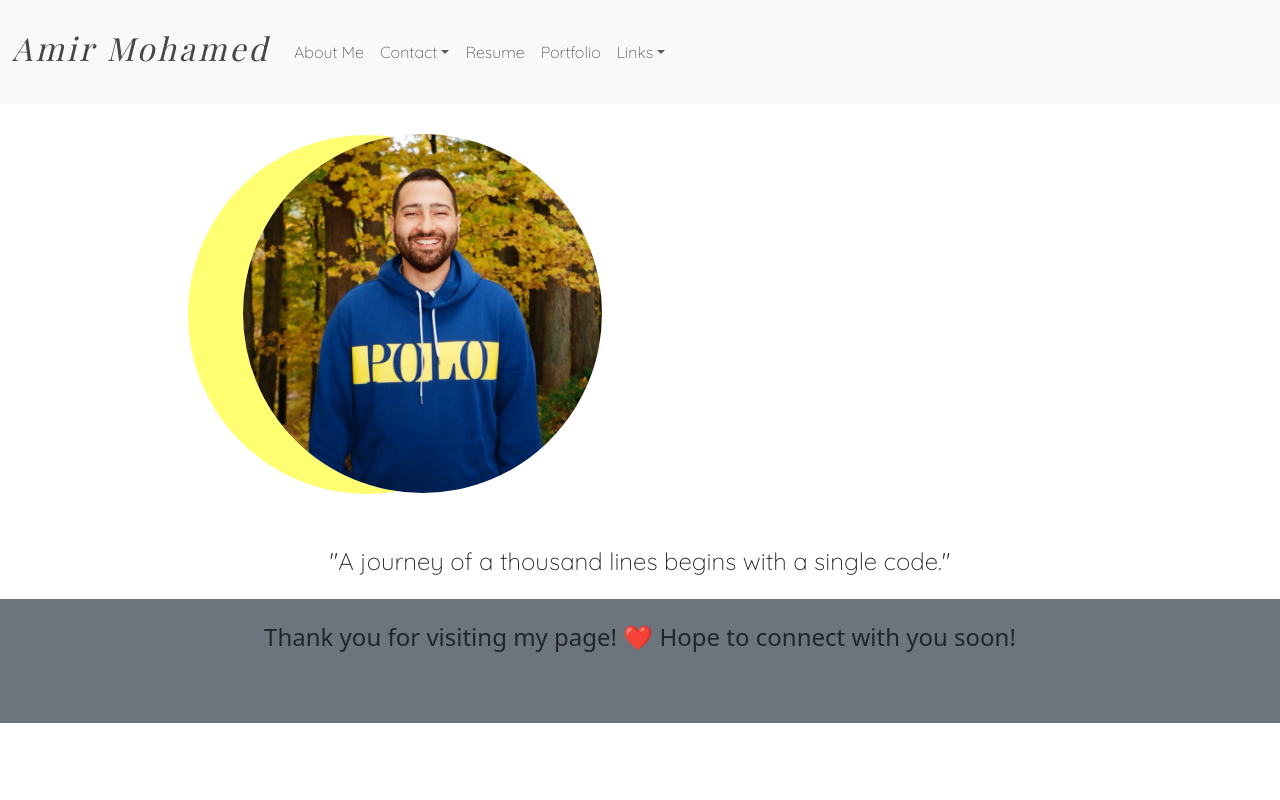
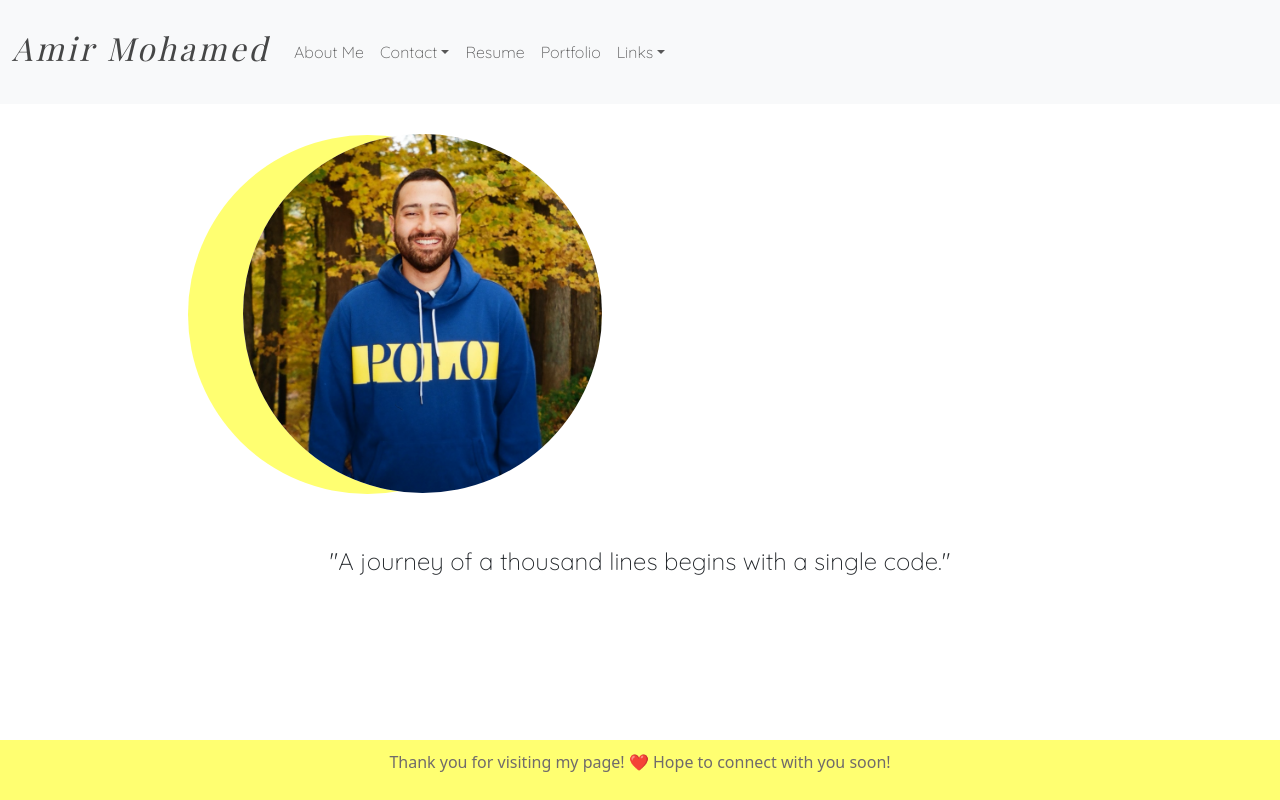
Before and after one commit to Amirlasalle/amir-mohamed, a React (Create React App) app in the folder amir-mohamed/: page / in a window 1280 px wide. Built offline with nearby package versions, Linux system fonts and the light colour scheme.

Commit message:
fixed a bug for the footer.

```diff
--- a/amir-mohamed/src/App.css
+++ b/amir-mohamed/src/App.css
@@ -1,40 +1,63 @@
+html, body {
+  height: 100%;
+  margin: 0;
+  padding: 0;
+}
+
+@import url('https://fonts.googleapis.com/css?family=Cairo:wght@200&family=Dancing+Script&family=Playfair+Display&family=Quicksand:wght@300&display=swap');
+
 .App {
   text-align: center;
+  bottom: 0;
+  display: flex;
+  flex-direction: column;
+  min-height: 100vh;
 }
 
-header{
+header {
   background-color: rgb(190, 222, 250);
   color: black;
   height: 100%;
   /* background-image: radial-gradient(red,rgb(0, 34, 255), yellow);
    */
 }
+footer {
+  background-color: rgb(255, 255, 113);
+  color: #706b6b;
+  text-align: center;
+  padding: 10px;
+  margin-top: auto;
+  margin-bottom: 0;
+}
 
-.section-title{
+.section-title {
   font-size: 2rem;
   letter-spacing: 3px;
   background-color: grey;
   color: white;
 }
 
-.myname{
+.myname {
   font-family: 'Playfair Display', serif;
   color: rgba(0, 0, 0, 0.72);
   font-size: 2rem;
   font-style: italic;
-  width:30%;
+  width: 30%;
   letter-spacing: 3px;
 }
-.navtext{
+
+.navtext {
   font-family: 'Quicksand', sans-serif;
 
 }
-.proPic{
+
+.proPic {
   float: left;
   margin-top: 20px;
   overflow: hidden;
 }
-.homepageProPic{
+
+.homepageProPic {
   float: left;
   margin-left: 50px;
   margin-bottom: 30px;
@@ -42,21 +65,25 @@ header{
   overflow: hidden;
   box-shadow: -55px 1px rgb(255, 255, 113);
 }
-h3{
+
+h3 {
   font-family: 'Cairo', sans-serif;
-  color:black;
+  color: black;
 
 }
-.abouttext{
+
+.abouttext {
   margin-top: 20px;
   font-family: 'Quicksand', sans-serif;
   text-align: start;
 
 }
-.toggle:hover{
-color: rgb(103, 150, 150);
+
+.toggle:hover {
+  color: rgb(103, 150, 150);
 }
-.quotetext{
+
+.quotetext {
   margin-top: 20px;
   margin-bottom: 20px;
   font-family: 'Quicksand', sans-serif;
@@ -64,10 +91,9 @@ color: rgb(103, 150, 150);
   text-align: center;
 }
 
-.btn1{
-  color: black;
+.btn1 {
+  color: white;
   text-decoration: none;
-
 }
 
 
@@ -78,3 +104,12 @@ color: rgb(103, 150, 150);
 .resumeBtn {
   margin: 20px;
 }
+
+.footer--pin {
+  position: relative;
+  left: 0;
+  bottom: 0;
+}
+.ghost{
+  display: none;
+}
--- a/amir-mohamed/src/App.js
+++ b/amir-mohamed/src/App.js
@@ -1,10 +1,17 @@
+import React from 'react';
 import './App.css';
 import PortfolioContainer from './pages/PortfolioContainer';
+import Footer from "../src/components/Footer";
+import Header from "../src/components/Header";
 
 function App() {
   return (
-    <div className="App">
-     <PortfolioContainer/>
+    <div id='root' className="App">
+        <Header />
+      <div>
+        <PortfolioContainer className="main-content" />
+      </div>
+      <Footer className="w-100 mt-auto mb-0 bg-secondary p-4"/>
     </div>
   );
 }
--- a/amir-mohamed/src/components/Footer.js
+++ b/amir-mohamed/src/components/Footer.js
@@ -1,21 +1,13 @@
 import React from 'react';
-// import { useLocation, useNavigate } from 'react-router-dom';
+
 
 const Footer = () => {
-//   const location = useLocation();
-//   const navigate = useNavigate();
+
   return (
-    <footer className="w-100 mt-auto bg-secondary p-4">
-      <div className="container text-center mb-5">
-        {/* {location.pathname !== '/' && (
-          <button
-            className="btn btn-dark mb-3"
-            onClick={() => navigate(-1)}
-          >
-            &larr; Go Back
-          </button>
-        )} */}
-        <h4>
+    <>
+    <footer>
+
+        <p>
           Thank you for visiting my page! {' '}
           <span
             className="emoji"
@@ -26,9 +18,10 @@ const Footer = () => {
             ❤️
           </span>{' '}
           Hope to connect with you soon!
-        </h4>
-      </div>
+        </p>
+
     </footer>
+    </>
   );
 };
 
--- a/amir-mohamed/src/components/NavigationBar.js
+++ b/amir-mohamed/src/components/NavigationBar.js
@@ -1,6 +1,4 @@
-
 import Container from 'react-bootstrap/Container';
-
 import Nav from 'react-bootstrap/Nav';
 import Navbar from 'react-bootstrap/Navbar';
 import NavDropdown from 'react-bootstrap/NavDropdown';
--- a/amir-mohamed/src/components/Portfolio.js
+++ b/amir-mohamed/src/components/Portfolio.js
@@ -20,8 +20,8 @@ const Portfolio = () => {
                         <Card.Title>{project.appname}</Card.Title>
                         <Card.Text>{project.breif}
                         </Card.Text>
-                        <Button variant="info" ><a href={project.github} target="_blank" rel="noreferrer" className="btn1" >Github <br></br>Repository</a></Button>&nbsp;&nbsp;&nbsp;
-                        <Button variant="info"  ><a href={project.deployment} target="_blank" rel="noreferrer" className="btn1"  >Live <br></br>Deployment</a></Button>
+                        <Button  variant="primary"  ><a href={project.github} target="_blank" rel="noreferrer" className="btn1" >Github <br></br>Repository</a></Button>&nbsp;&nbsp;&nbsp;
+                        <Button variant="primary"  ><a href={project.deployment} target="_blank" rel="noreferrer" className="btn1"  >Live <br></br>Deployment</a></Button>
                     </Card.Body>
                 </Card>
             )}
--- a/amir-mohamed/src/components/Resume.js
+++ b/amir-mohamed/src/components/Resume.js
@@ -16,7 +16,7 @@ const Resume = (handlePageChange)=> {
     src="https://docs.google.com/document/d/e/2PACX-1vQu9Mr-Bk95x1yRw1h2qCVxrqEXUfWSyNPkLwqZtLvgNICUR1p_2EzDeKu8bmr5EbR9xpkRTaIuvUPD/pub?embedded=true"></iframe>
   </Container>
   <Container className="resumeBtn">
-<Button variant="info" ><a href="./amir.pdf" target="_blank" rel="noreferrer" download className="btn1">Download Resume</a></Button></Container>
+<Button variant="primary" ><a href="./amir.pdf" target="_blank" rel="noreferrer" download className="btn1">Download Resume</a></Button></Container>
 
 
         </>)
--- a/amir-mohamed/src/pages/PortfolioContainer.js
+++ b/amir-mohamed/src/pages/PortfolioContainer.js
@@ -1,14 +1,14 @@
-
-import Header from "../components/Header";
-import Footer from "../components/Footer"
+import React from 'react';
+// import Header from "../components/Header";
+// import Footer from "../components/Footer"
 import Container from "react-bootstrap/Container";
 import Col from 'react-bootstrap/Col';
 import Image from 'react-bootstrap/Image';
 import Row from "react-bootstrap/esm/Row";
 
 const PortfolioContainer = () => {
-    return (<div>
-        <Header />
+  return (<div >
+    {/* <Header /> */}
     <Container fluid className="d-flex flex-wrap justify-content-around ">
       <Row>
         <Col xs={5} md={5}>
@@ -20,7 +20,7 @@ const PortfolioContainer = () => {
 
     </Container>
 
-        <Footer className="w-100 mt-auto bg-secondary p-4"/>
+    {/* <Footer className="w-100 mt-auto mb-0 bg-secondary p-4" /> */}
   </div>)
 }
 
```
Lines whose indentation alone changed are shown as unchanged.
